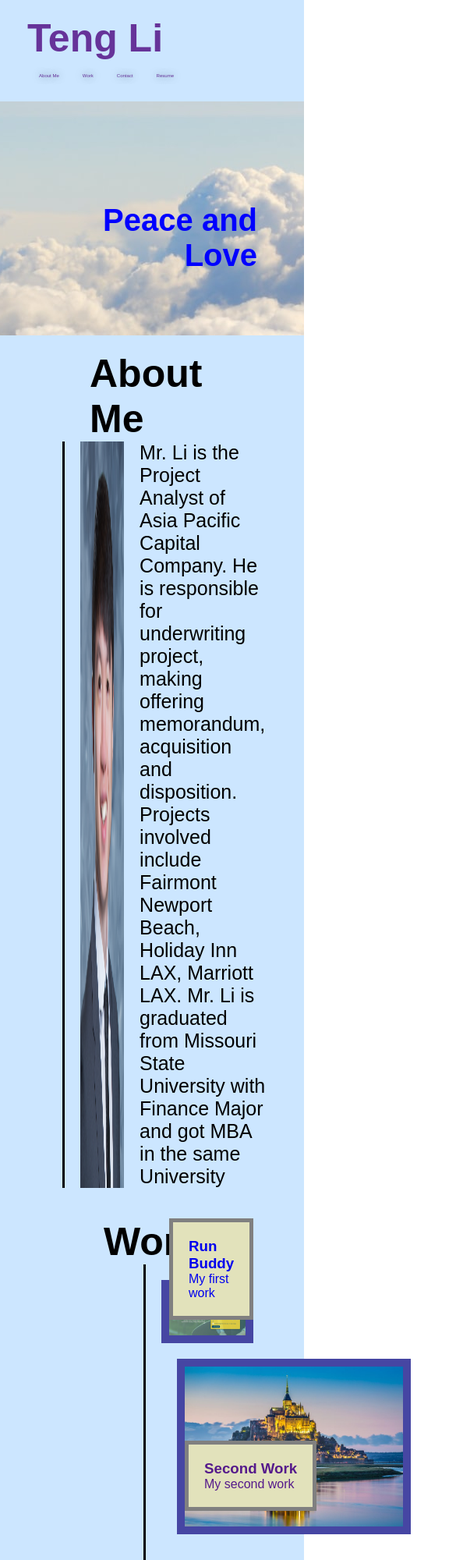
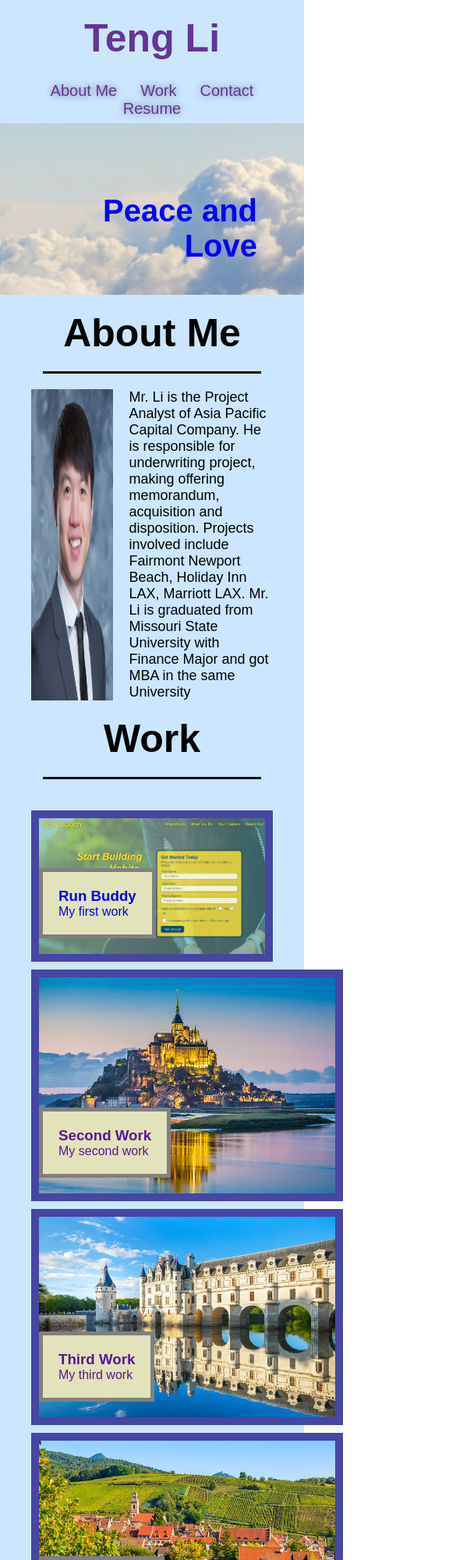
Before and after one commit to RogerLi818/TengLi-Projects-Web, a plain HTML site: page index.html in a window 390 px wide. Shown: the top 2000 px of the page at 78% size, 585 px wide, since content can reach past the window. Drawn offline with Linux system fonts and the light colour scheme.

Commit message:
all size done

```diff
--- a/assets/css/style.css
+++ b/assets/css/style.css
@@ -235,10 +235,6 @@ footer a {
     margin: 20px;
 }
 
-
-
-
-
 #run-buddy img{
     width:100%;
     opacity:0;
@@ -256,10 +252,6 @@ footer a {
     padding:20px;
     border: 5px solid grey
 }
-
-
-
-
 /* my work ends*/
 
 /* Contact start */
@@ -278,18 +270,146 @@ footer a {
     text-decoration: underline;
 }
 
-
-
 #Contact div p{
     display:flex;
     flex-wrap:wrap;
     font-size:25px;
     padding:20px;
 }
+/* contact ends */
 
 /* editing all titles*/
 .section-title{
     font-size:50px;
     align-items: center;
     margin:auto 35px;
+    text-align:center;
 }
+/* all titles ends */
+
+/* MEDIA QUERY FOR SMALLER DESKTOP SCREENS AND SMALLER */
+@media screen and (max-width: 980px) {
+    header {
+      padding-bottom: 0;
+      justify-content: center;
+      position: relative;
+    }
+
+    header h1 {
+      width: 100%;
+      text-align: center;
+    }
+
+    header nav ul {
+      margin-top: 20px;
+      width: 100%;
+      justify-content: center;
+    }
+
+    header nav ul li a {
+      font-size: 20px;
+    }
+
+    footer h2, footer div {
+      text-align: center;
+      width: 100%;
+    }
+
+
+    .section-title {
+      width: 80%;
+      padding: 20px;
+      border-bottom: 3px solid;
+      margin-bottom: 20px;
+    }
+
+
+    .rogerli {
+        border-left:none;
+    }
+
+    .works-list {
+        border-left:none;
+        margin-left:0;
+    }
+
+    #Contact{
+        flex-wrap:wrap;
+    }
+    .contact-content{
+        border-left:none;
+    }
+
+
+
+  /* MEDIA QUERY FOR TABLETS AND SMALLER */
+  @media screen and (max-width: 768px) {
+
+    .Aboutme{
+        padding:0 20px;
+    }
+
+    .works{
+        padding:0 20px;
+    }
+
+    #Contact{
+        padding:0 20px;
+    }
+
+    .bio{
+        font-size: 19px;
+    }
+
+    #Contact div p{
+        font-size:20px;
+    }
+
+    .contact-content{
+        padding:20px;
+    }
+
+
+
+  /* MEDIA QUERY FOR MOBILE PHONES AND SMALLER */
+  @media screen and (max-width: 575px) {
+
+    .subtitle{
+        padding:40px 60px;
+    }
+
+    .bio{
+        font-size:18px
+    }
+
+    .rogerli img{
+        max-width:34%;
+    }
+
+    #work2{
+        flex: 0 0 100%;
+        margin: 10px 0 0 0;
+    }
+
+    #work3{
+        flex: 0 0 100%;
+        margin: 10px 0 0 0;
+    }
+
+    #work4{
+        flex: 0 0 100%;
+        margin: 10px 0 0 0;
+    }
+
+    #work5{
+        flex: 0 0 100%;
+        margin: 10px 0 0 0;
+    }
+
+    .contact-content{
+        display:block;
+    }
+
+  }
+}
+}
```
